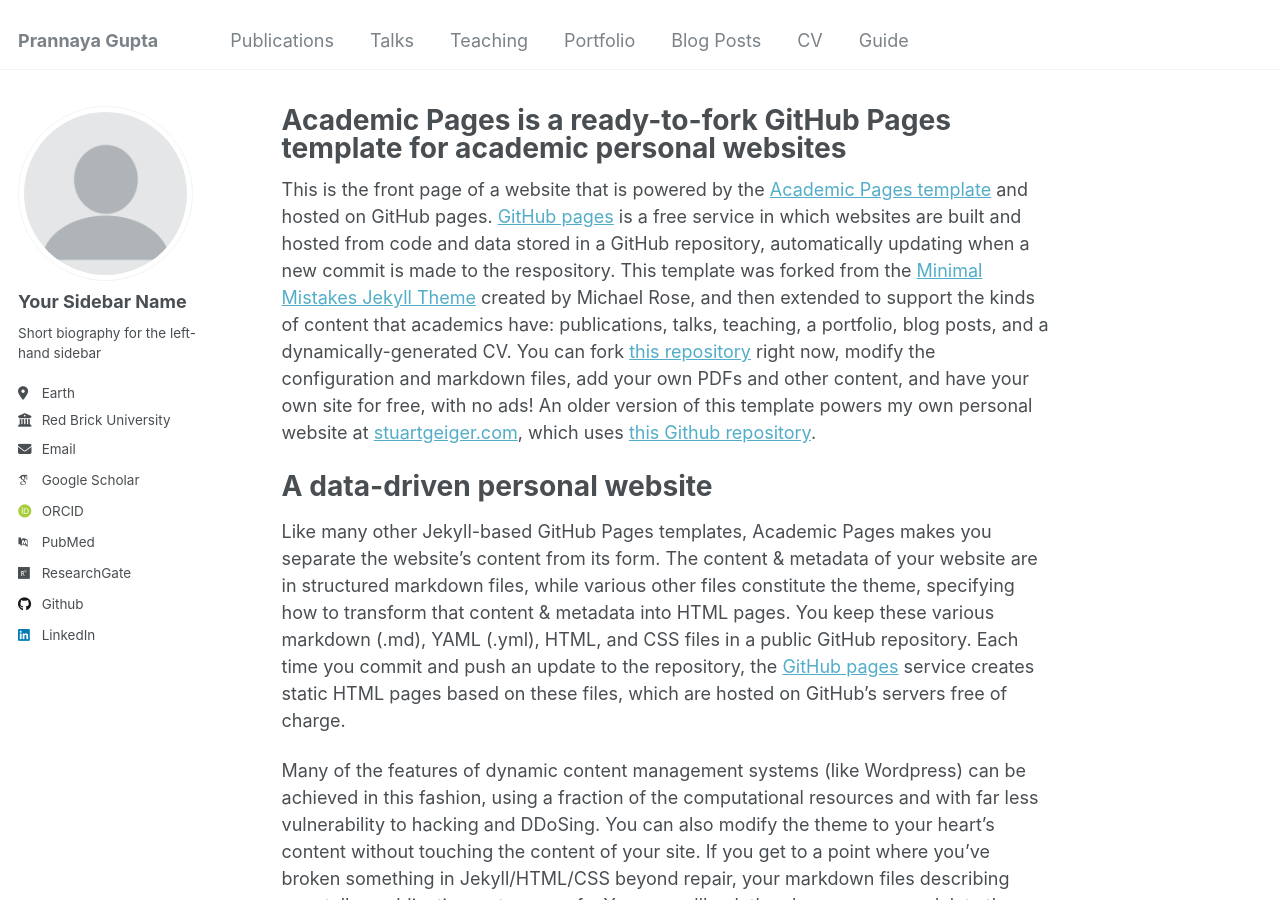
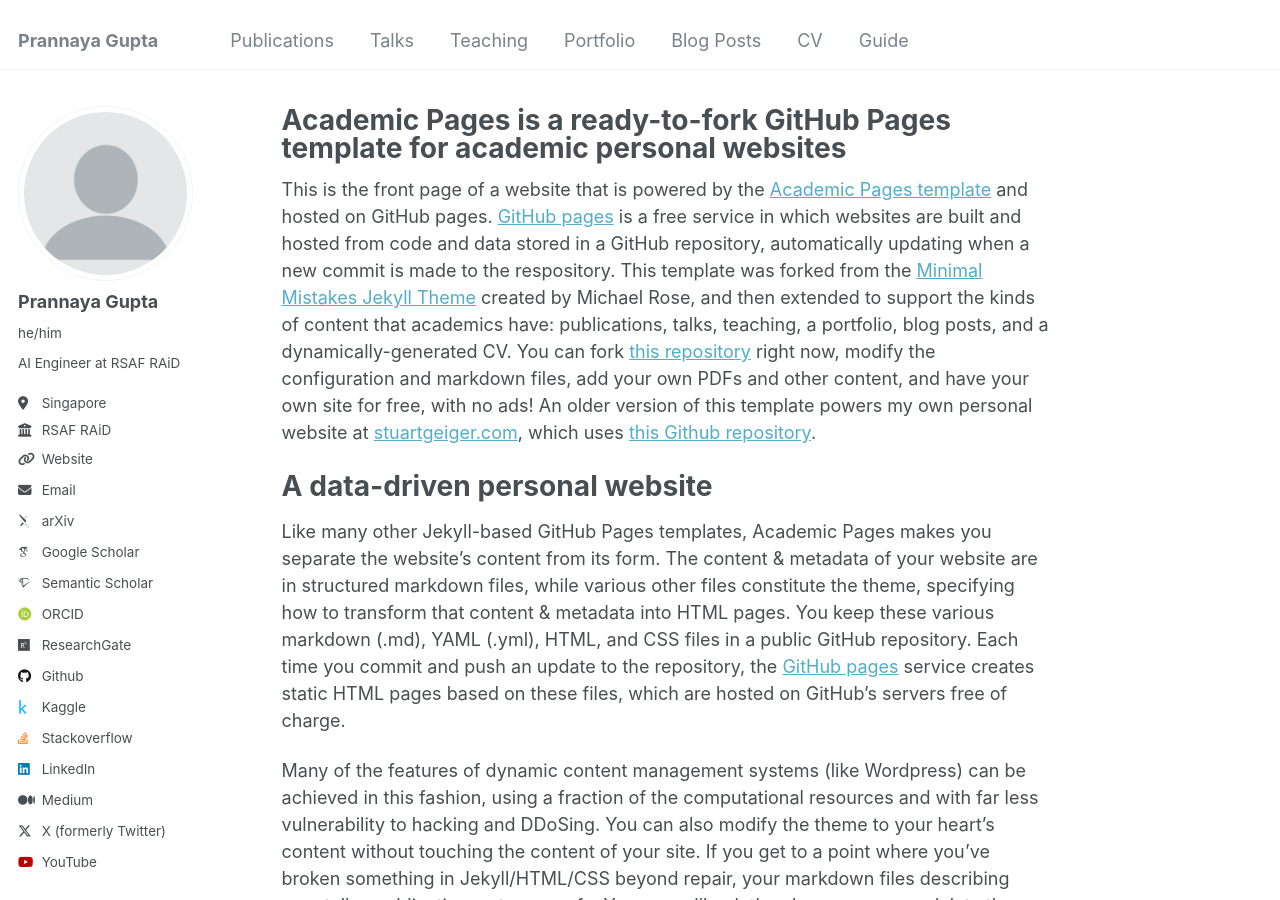
Before and after one commit to ThePyProgrammer/academia, a Jekyll site: the page built from _pages/about.md, in a window 1280 px wide and 900 px high. Built offline with Jekyll 4.4.1, drawn with Linux system fonts in a browser that asks for light colours; some web fonts are replaced.

```diff
--- a/_config.yml
+++ b/_config.yml
@@ -11,7 +11,7 @@ locale                   : "en-US"
 title                    : "Prannaya Gupta"
 title_separator          : "-"
 name                     : &name "Prannaya Gupta"
-description              : &description "personal description"
+description              : &description ""
 url                      : http://research.prannay.dev # the base hostname & protocol for your site e.g. "https://mmistakes.github.io"
 baseurl                  : "" # the subpath of your site, e.g. "/blog"
 repository               : "ThePyProgrammer/academia"
@@ -22,21 +22,21 @@ repository               : "ThePyProgrammer/academia"
 author:
   # Biographic information
   avatar           : "profile.png"
-  name             : "Your Sidebar Name"
-  pronouns         : # example: "she/her"
-  bio              : "Short biography for the left-hand sidebar"
-  location         : "Earth"
-  employer         : "Red Brick University"
-  uri              : # URL
-  email            : "none@example.org"
+  name             : "Prannaya Gupta"
+  pronouns         : "he/him"
+  bio              : "AI Engineer at RSAF RAiD"
+  location         : "Singapore"
+  employer         : "RSAF RAiD"
+  uri              : "https://prannaya.dev"
+  email            : "prannayagupta@programmer.net"
 
   # Academic websites
-  arxiv            : # URL - Update with the correct link to your profile
+  arxiv            : "https://arxiv.org/search/?query=Prannaya+Gupta&searchtype=author" # URL - Update with the correct link to your profile
   googlescholar    : "https://scholar.google.com/citations?user=SYflkiQAAAAJ"
   impactstory      : # URL
   orcid            : "http://orcid.org/0000-0001-7618-4211"
-  semantic         : # URL
-  pubmed           : "https://www.ncbi.nlm.nih.gov/pubmed/?term=john+snow"
+  semantic         : "https://www.semanticscholar.org/author/Prannaya-Gupta/2276590362"
+  pubmed           : # URL
   researchgate     : "https://www.researchgate.net/profile/Prannaya-Gupta"
 
   # Repositories and software development
@@ -44,8 +44,8 @@ author:
   codepen          : # Username
   dribbble         : # Username
   github           : "ThePyProgrammer"
-  kaggle           : # Username
-  stackoverflow    : # User number or user number and name (i.e., use "1" or "1/jeff-atwood")
+  kaggle           : "prannayagupta"
+  stackoverflow    : "11511370/prannaya-gupta" # User number or user number and name (i.e., use "1" or "1/jeff-atwood")
 
   # Social media
   bluesky          : # Replace this with you Bluesky username
@@ -59,18 +59,18 @@ author:
   lastfm           : # Username
   linkedin         : "prannaya-gupta" # Username
   mastodon         : # URL
-  medium           : # URL
+  medium           : "https://medium.com/@thepyprogrammer" # URL
   pinterest        : # Username
   soundcloud       : # Username
   steam            : # Username
   telegram         : # URL
   tumblr           : # Username
-  twitter          : # Username for X / Twitter
+  twitter          : "PrannayaG" # Username for X / Twitter
   vine             : # Username
   weibo            : # Username
   wikipedia        : # Username
   xing             : # Username
-  youtube          : # Username
+  youtube          : "@prannayagupta8657" # Username
   zhihu            : # Username
 
 # Publication Category - The following the list of publication categories and their headings
```
